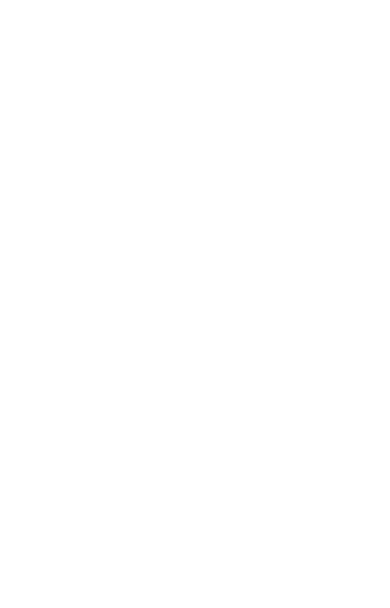
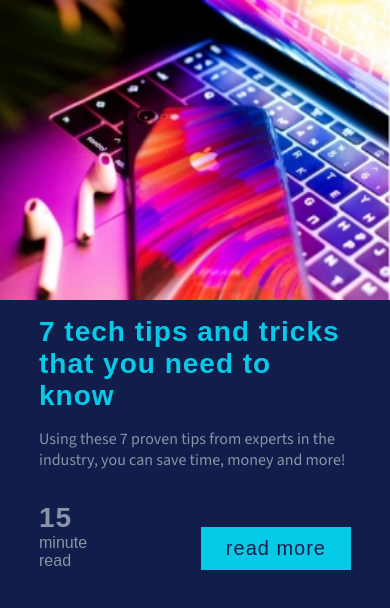
Before and after one commit to SAIDOU11/CardComponent, a plain HTML site: page index.html in a window 390 px wide. Drawn offline with nearby package versions, Linux system fonts and the light colour scheme; a web font is replaced by a local one.

Commit message:
typography mobile first

```diff
--- a/index.html
+++ b/index.html
@@ -3,8 +3,39 @@
   <head>
     <meta charset="UTF-8" />
     <meta name="viewport" content="width=device-width, initial-scale=1.0" />
+    <link
+      href="https://fonts.googleapis.com/css2?family=Source+Sans+3:wght@300;400;900&display=swap"
+      rel="stylesheet"
+    />
+    <link
+      href="https://fonts.googleapis.com/css2?family=Blinker:wght@300;400;900&display=swap"
+      rel="stylesheet"
+    />
     <link rel="stylesheet" href="style.css" />
-    <title>Flexbox Card</title>
+    <title>Component Card</title>
   </head>
-  <body></body>
+  <body>
+    <div class="container">
+      <div class="image-bg">
+        <!-- <img src="./image/tech.jpg" alt="tech picture" /> -->
+      </div>
+      <div class="info">
+        <div class="tips">
+          <h1>7 tech tips and tricks that you need to know</h1>
+          <p>
+            Using these 7 proven tips from experts in the industry, you can save
+            time, money and more!
+          </p>
+        </div>
+        <div class="read-more">
+          <div class="time-reading">
+            <p class="minute-read"><span>15</span> <br />minute <br />read</p>
+          </div>
+          <div class="btn-read-more">
+            <div class="btn">read more</div>
+          </div>
+        </div>
+      </div>
+    </div>
+  </body>
 </html>
--- a/style.css
+++ b/style.css
@@ -1,3 +1,77 @@
 * {
   box-sizing: border-box;
 }
+html,
+body {
+  margin: 0;
+  padding: 0;
+  font-family: 'Source Sans 3', sans-serif;
+  background: #111d4a;
+  color: #8c93a6;
+  font-size: 1rem;
+}
+
+/* =====
+Typography
+===== */
+h1,
+.read-more {
+  font-family: 'Blinker', sans-serif;
+}
+h1 {
+  color: #05cbe9;
+  font-family: 'Blinker', sans-serif;
+  font-size: 1.75rem;
+  letter-spacing: 1px;
+  margin: 0;
+}
+
+span {
+  font-weight: 900;
+  letter-spacing: 1px;
+  font-size: 1.75rem;
+}
+
+.btn {
+  display: inline-block;
+  font-size: 1.25rem;
+  background: #05cbe9;
+  padding: 0.5em 1.25em;
+  color: #111d4a;
+  letter-spacing: 1px;
+}
+
+/* =====
+Layout
+===== */
+
+.container {
+  display: flex;
+  flex-direction: column;
+}
+
+.image-bg {
+  width: 100%;
+  height: 300px;
+  background-image: url(./image/tech.jpg);
+  background-size: cover;
+  background-position: center;
+}
+
+.info {
+  width: 80%;
+  margin: 1em auto 0;
+}
+
+.read-more {
+  display: flex;
+  flex-direction: row;
+  justify-content: space-between;
+  align-items: flex-end;
+}
+
+.time-reading,
+.minute-read {
+  padding-bottom: 0;
+  margin-bottom: 0;
+}
```
Also changed, not shown: 1 other file.
